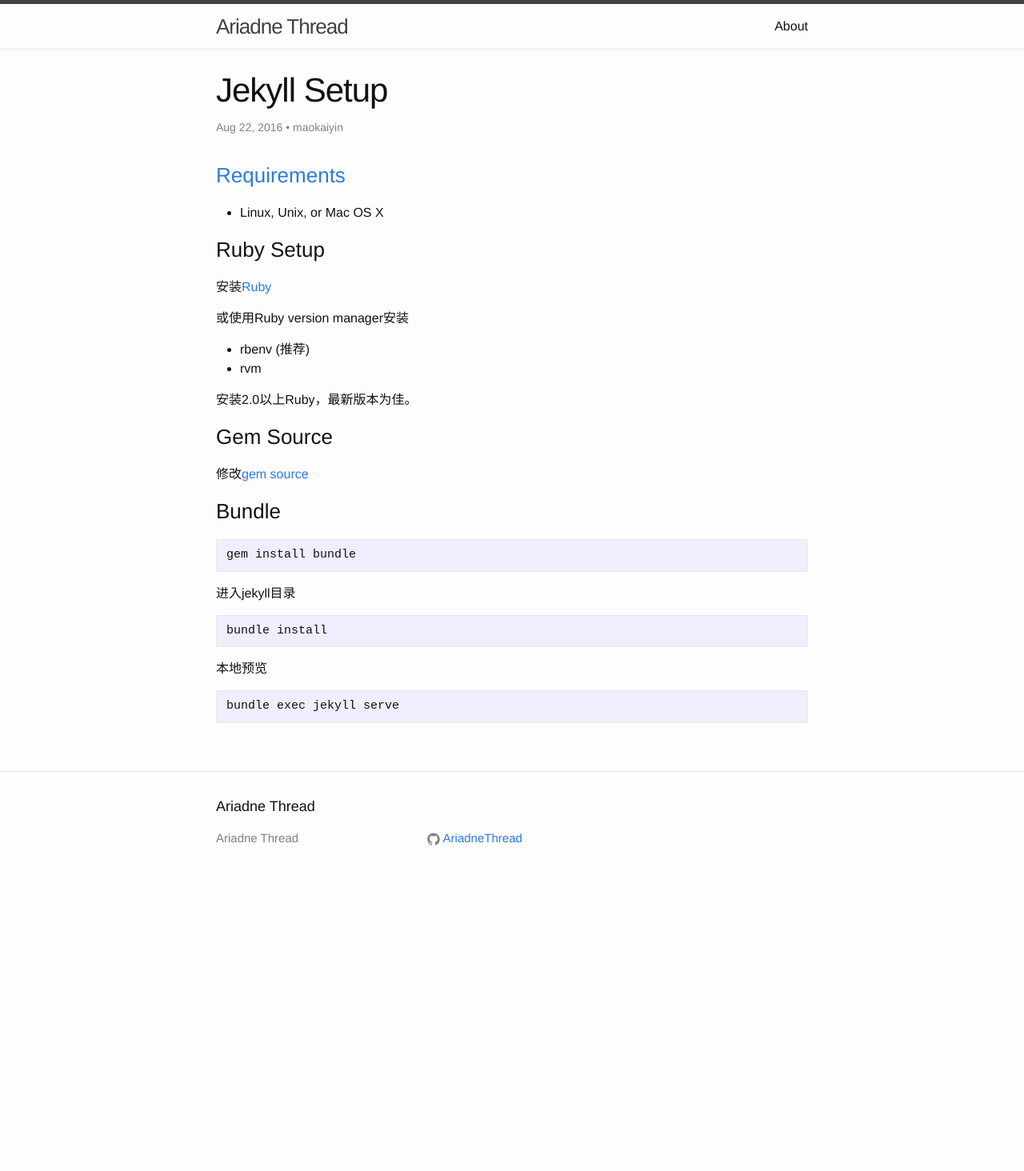
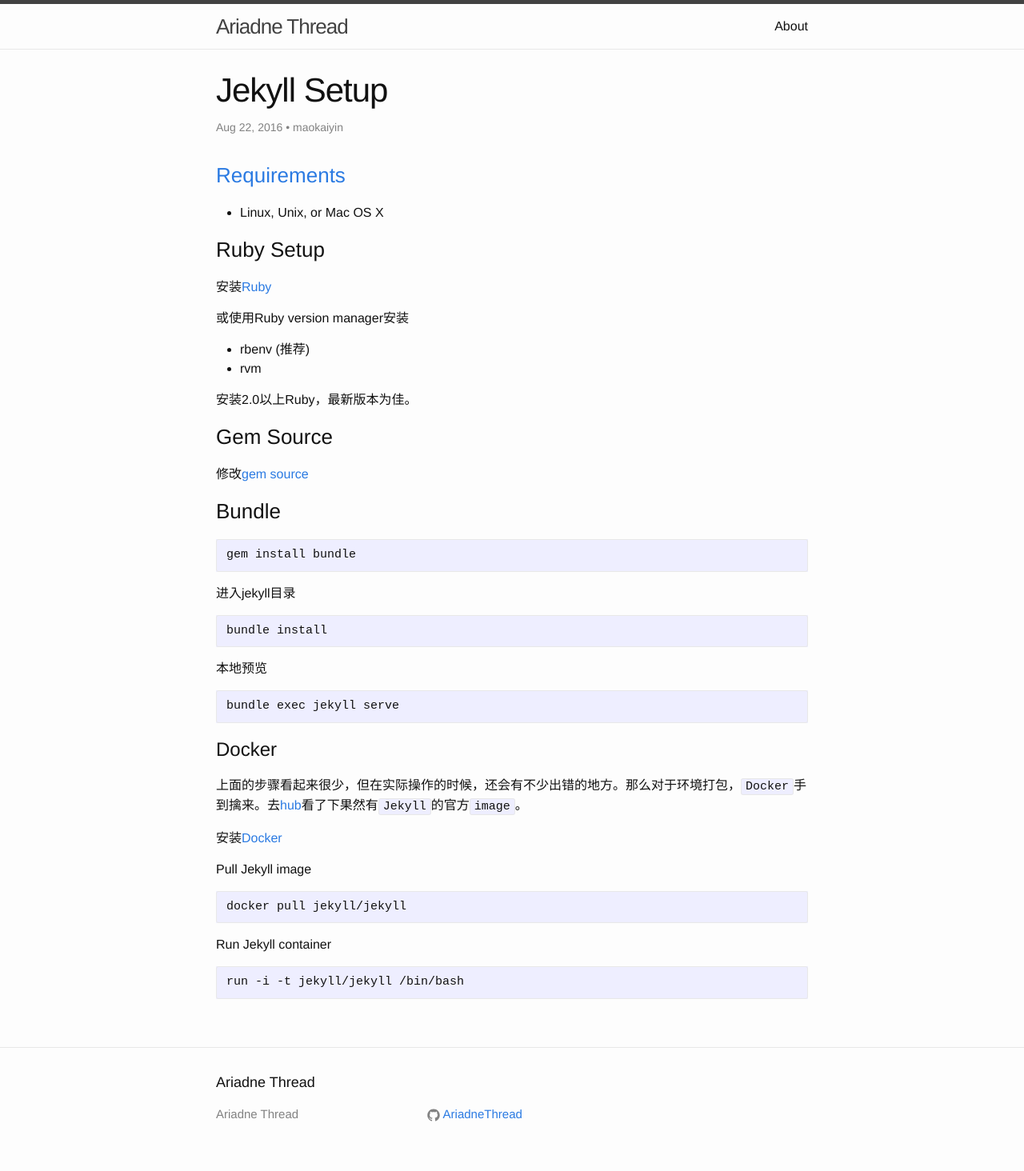
Before and after one commit to AriadneThread/ariadnesthread.github.io, a Jekyll site: the page built from _posts/2016-08-22-Jekyll-Setup.md, in a window 1280 px wide. Shown: the whole page at 80% size. Built offline with Jekyll 4.4.1, drawn with Linux system fonts in a browser that asks for light colours; before the commit the page ends 1119 px from its top, so only the background shows below that.

Commit message:
Jekyll setup add Docker

```diff
--- a/_posts/2016-08-22-Jekyll-Setup.md
+++ b/_posts/2016-08-22-Jekyll-Setup.md
@@ -36,3 +36,18 @@
 本地预览
 
 	bundle exec jekyll serve
+
+
+# Docker
+
+上面的步骤看起来很少，但在实际操作的时候，还会有不少出错的地方。那么对于环境打包，`Docker`手到擒来。去[hub](hub.docker.com)看了下果然有`Jekyll`的官方`image`。
+
+安装[Docker](https://www.docker.com/products/overview)
+
+Pull Jekyll image
+
+	docker pull jekyll/jekyll
+
+Run Jekyll container
+
+	run -i -t jekyll/jekyll /bin/bash
```
